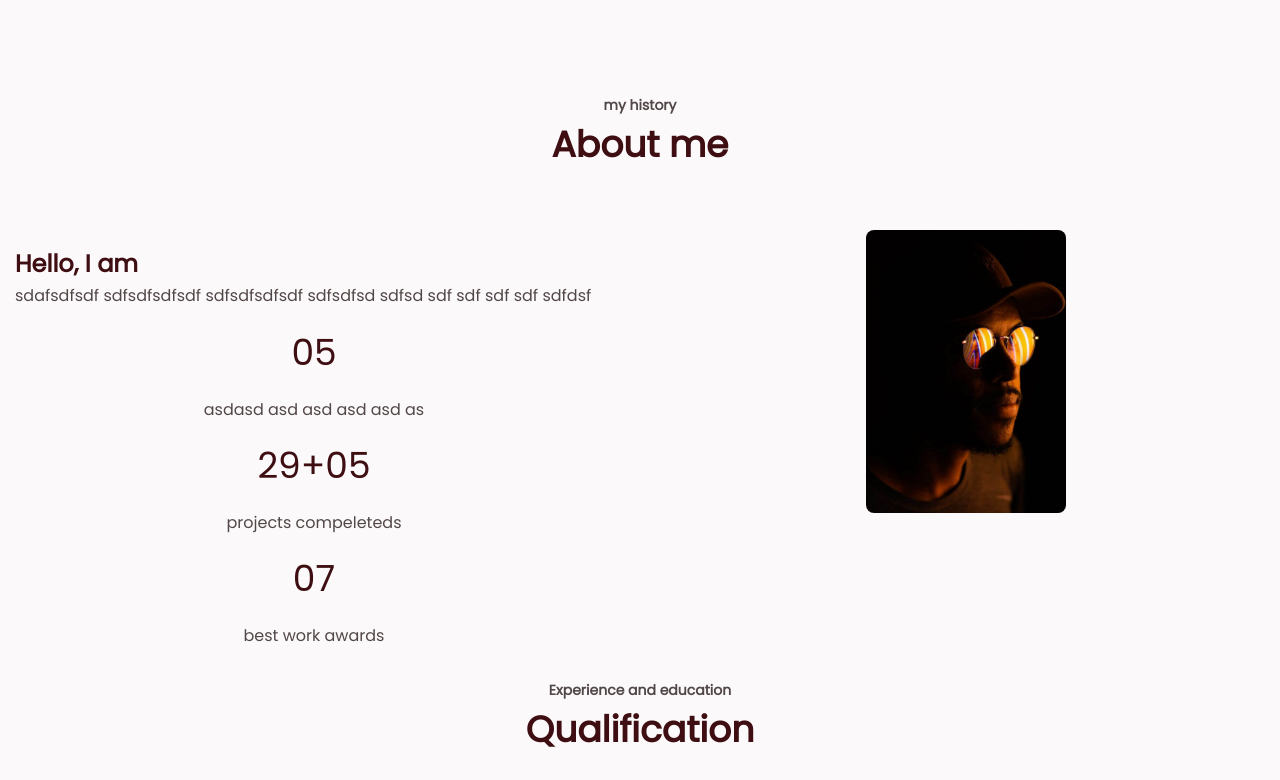
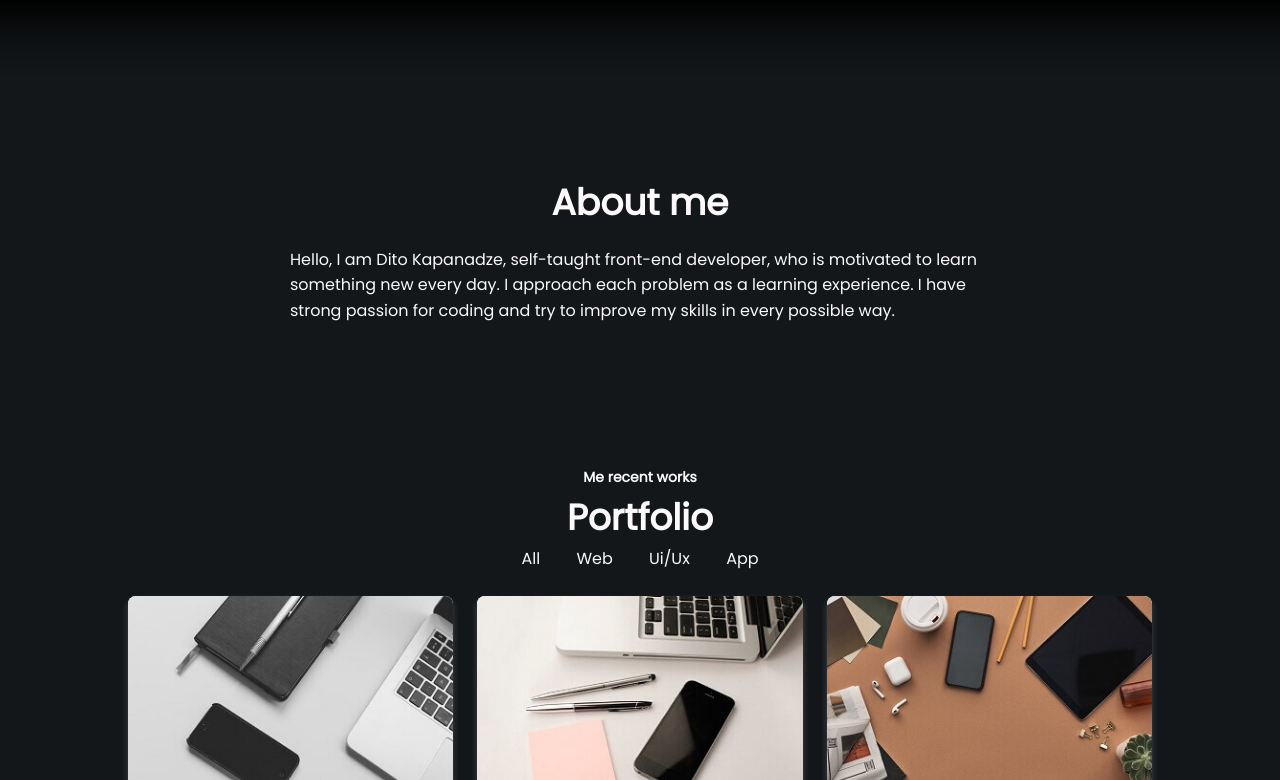
Before and after one commit to ditokapanadze/portfolio, a plain HTML site: page index.html in a window 1280 px wide. Shown: the part 802-1582 px from the top of the page. Drawn offline with nearby package versions, Linux system fonts and the light colour scheme; a script that the page names is missing.

Commit message:
ui fixed

```diff
--- a/index.html
+++ b/index.html
@@ -26,9 +26,7 @@
             <li class="nav__item">
               <a href="#about" class="nav__link">About</a>
             </li>
-            <li class="nav__item">
-              <a href="#services" class="nav__link">Services</a>
-            </li>
+
             <li class="nav__item">
               <a href="#portfolio" class="nav__link">Portfolio</a>
             </li>
@@ -47,7 +45,7 @@
         <div id="particles-js"></div>
         <div class="home__container bd-container bd-grid">
           <div class="home__data">
-            <span class="home__greeting">Hello, My name is</span>
+            <span class="home__greeting">Hello, I am</span>
             <h1 class="home_name">Dito Kapanadze</h1>
             <span class="home__profession">Web Developer</span>
             <a download="" href="" class="button download__button button-light"
@@ -67,34 +65,23 @@
           </div>
         </div>
       </section>
+      <div class="banner--fadeBottom"></div>
 
       <section class="about section bg-container" id="about">
-        <span class="section-subtitle">my history</span>
         <h2 class="section-title">About me</h2>
 
-        <div class="about__container bd-grid">
-          <div class="about__data db-grid">
+        <div class="about__container">
+          <div class="about__data">
             <p class="about__description">
-              <span>Hello, I am <br /> </span> sdafsdfsdf sdfsdfsdfsdf
-              sdfsdfsdfsdf sdfsdfsd sdfsd sdf sdf sdf sdf sdfdsf
+              Hello, I am Dito Kapanadze, self-taught front-end developer, who
+              is motivated to learn something new every day. I approach each
+              problem as a learning experience. I have strong passion for coding
+              and try to improve my skills in every possible way.
             </p>
-            <div>
-              <span class="about__number"> 05 </span>
-              <span class="about_achievemnt">asdasd asd asd asd asd as</span>
-            </div>
-            <div>
-              <span class="about__number"> 29+05 </span>
-              <span class="about_achievemnt">projects compeleteds</span>
-            </div>
-            <div>
-              <span class="about__number"> 07 </span>
-              <span class="about_achievemnt">best work awards</span>
-            </div>
           </div>
-          <img src="imgs/about.jpg" class="about__img" />
         </div>
 
-        <span class="section-subtitle">Experience and education</span>
+        <!-- <span class="section-subtitle">Experience and education</span>
         <h2 class="section-title">Qualification</h2>
         <div class="qualification__container bd-grid">
           <div class="qualification__content">
@@ -216,10 +203,10 @@
               </div>
             </div>
           </div>
-        </div>
+        </div> -->
       </section>
 
-      <section class="services section bf-container" id="services">
+      <!-- <section class="services section bf-container" id="services">
         <span class="section-subtitle">What I offer</span>
         <h2 class="section-title">Services</h2>
         <div class="services__container bd-grid">
@@ -244,9 +231,9 @@
             <a class="button"> Know More </a>
           </div>
         </div>
-      </section>
+      </section> -->
 
-      <section class="project section bf-container">
+      <!-- <section class="project section bf-container">
         <div class="project__container bd-grid">
           <div class="project__data">
             <i class="bx bx-chat project__icon"></i>
@@ -259,7 +246,7 @@
             </div>
           </div>
         </div>
-      </section>
+      </section> -->
 
       <section class="portfolio section bd-container" id="portfolio">
         <span class="section-subtitle">Me recent works</span>
@@ -382,7 +369,7 @@
         </div>
       </section>
 
-      <section class="portfolio section bd-container">
+      <!-- <section class="portfolio section bd-container">
         <span class="section-subtitle">My client saying</span>
         <h2 class="section-title">testimonial</h2>
         <div class="testimonial__container swiper-container">
@@ -436,10 +423,9 @@
             </div>
           </div>
         </div>
-      </section>
+      </section> -->
 
       <section class="contact bd-container" id="contact">
-        <span class="section_subtitle">For projects</span>
         <h2 class="section-title">Contact Me</h2>
         <div class="contact__container bd-grid">
           <div class="contact__content bd-grid">
@@ -474,10 +460,7 @@
               <input type="text" placeholder="Name" class="contact__input" />
               <input type="email" placeholder="Email" class="contact__input" />
             </div>
-            <div class="contact__inputs">
-              <input type="text" placeholder="Project" class="contact__input" />
-              <input type="email" placeholder="Number" class="contact__input" />
-            </div>
+
             <textarea
               name=""
               id=""
@@ -498,8 +481,6 @@
 
     <footer class="footer">
       <div class="footer__container bd-container">
-        <h1 class="footer__title">clay doe</h1>
-        <p class="footer__description">I am a clay doe asdadasd adadasda</p>
         <div class="footer__social">
           <a href="#" class="footer__link"><i class="bx bxl-linkedin"></i></a>
           <a href="#" class="footer__link"><i class="bx bxl-github"></i></a>
--- a/styles/styles.css
+++ b/styles/styles.css
@@ -60,7 +60,7 @@ body {
   font-family: var(--body-font);
   font-size: var(--normal-font-size);
   font-weight: var(--font-medium);
-  background-color: var(--first-color-lighten);
+  background-color: #13171a;
   color: var(--text-color);
   line-height: 1.6;
 }
@@ -103,8 +103,7 @@ img {
 
 .section-title {
   font-size: var(--h1-font-size);
-  color: var(--first-color);
-  margin-bottom: var(--mb-3);
+  color: var(--first-color-lighten);
 }
 
 .section-subtitle {
@@ -130,7 +129,7 @@ img {
   top: 0;
   left: 0;
   z-index: var(--z-fixed);
-  background-color: #000;
+  background-color: #13171a;
 }
 
 .nav {
@@ -138,6 +137,15 @@ img {
   display: flex;
   justify-content: space-between;
   align-items: center;
+}
+.banner--fadeBottom {
+  height: 5rem;
+  background-image: linear-gradient(
+    360deg,
+    transparent,
+    rgba(0, 0, 0, 0.3),
+    rgb(0, 0, 0)
+  );
 }
 
 @media screen and (max-width: 768px) {
@@ -326,6 +334,7 @@ img {
 .about__data {
   padding: 15px;
   text-align: center;
+  color: var(--first-color-lighten);
 }
 
 .about__data * {
@@ -692,7 +701,6 @@ img {
     padding-top: 6rem;
   }
   .section-title {
-    margin-bottom: var(--mb-5);
   }
   .nav {
     height: calc(var(--header-height) + 1.5rem);
@@ -808,3 +816,27 @@ canvas {
   width: 100%;
   height: 100%;
 }
+
+.about__description {
+  margin: 0 auto;
+  max-width: 700px;
+}
+
+.section-subtitle {
+  color: var(--first-color-lighten);
+}
+
+.portfolio__item {
+  color: var(--first-color-lighten);
+}
+
+/* .portfolio__title {
+  color: #000;
+} */
+.button-light {
+  background-color: #13171a;
+}
+
+.contact__button {
+  background: #000;
+}
```
